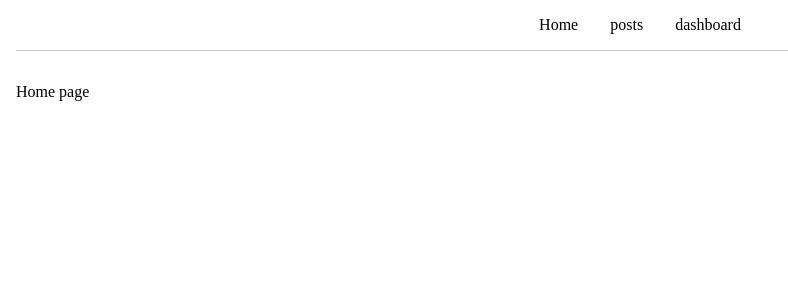
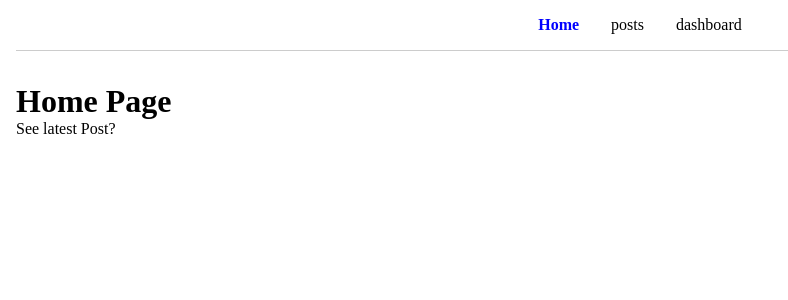
Before and after one commit to elhamgholami1995/react-router-DOM, a React (Vite) app: page / in a window 1280 px wide. Shown: the top 300 px of the page, without its empty margins (0-788 px from the left). Built offline with nearby package versions, Linux system fonts and the light colour scheme.

Commit message:
replace a tags to navlink component

```diff
--- a/src/App.jsx
+++ b/src/App.jsx
@@ -8,7 +8,7 @@ import AppNav from "./components/AppNav";
 function App() {
   return (
     <div>
-      <AppNav/>
+      <AppNav />
 
       <Routes>
         <Route path="/" element={<Home />} />
--- a/src/components/AppNav.jsx
+++ b/src/components/AppNav.jsx
@@ -1,15 +1,17 @@
+import { Link, NavLink } from "react-router-dom";
+
 function AppNav() {
   return (
     <nav>
       <ul>
         <li>
-          <a href="/">Home</a>
+          <NavLink to="/">Home</NavLink>
         </li>
         <li>
-          <a href="/posts">posts</a>
+          <NavLink to="/posts">posts</NavLink>
         </li>
         <li>
-          <a href="/dashboard">dashboard</a>
+          <NavLink to="/dashboard">dashboard</NavLink>
         </li>
       </ul>
     </nav>
--- a/src/pages/home.jsx
+++ b/src/pages/home.jsx
@@ -1,5 +1,12 @@
+import { Link } from "react-router-dom";
+
 function Home() {
-  return <div>Home page</div>;
+  return (
+    <div>
+      <h1>Home Page</h1>
+      <Link to="/posts"> See latest Post?</Link>
+    </div>
+  );
 }
 
 export default Home;
```
